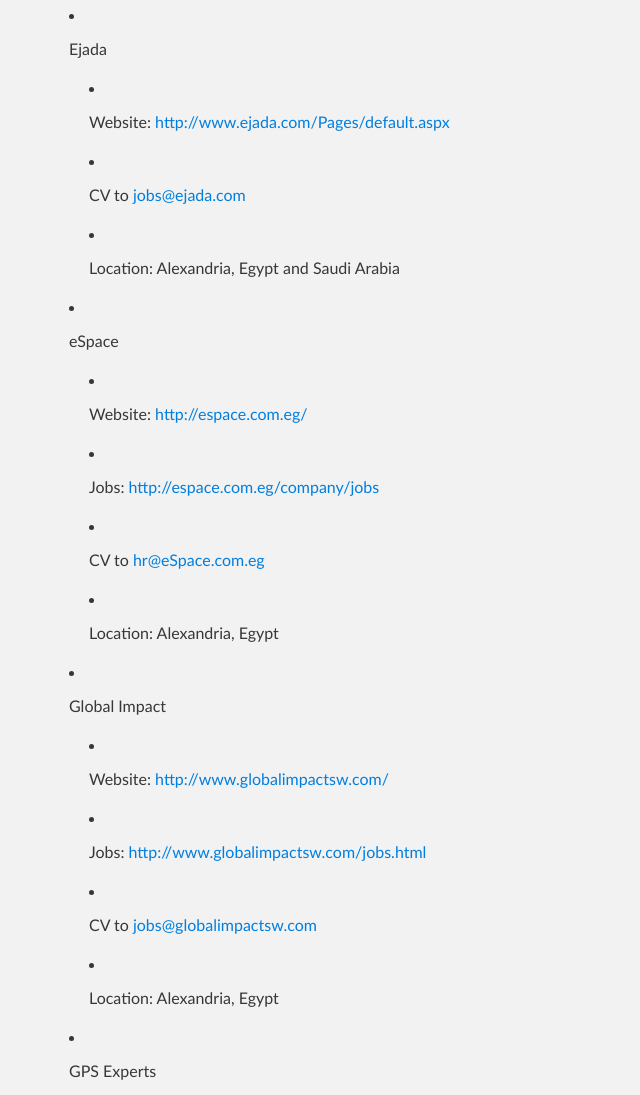
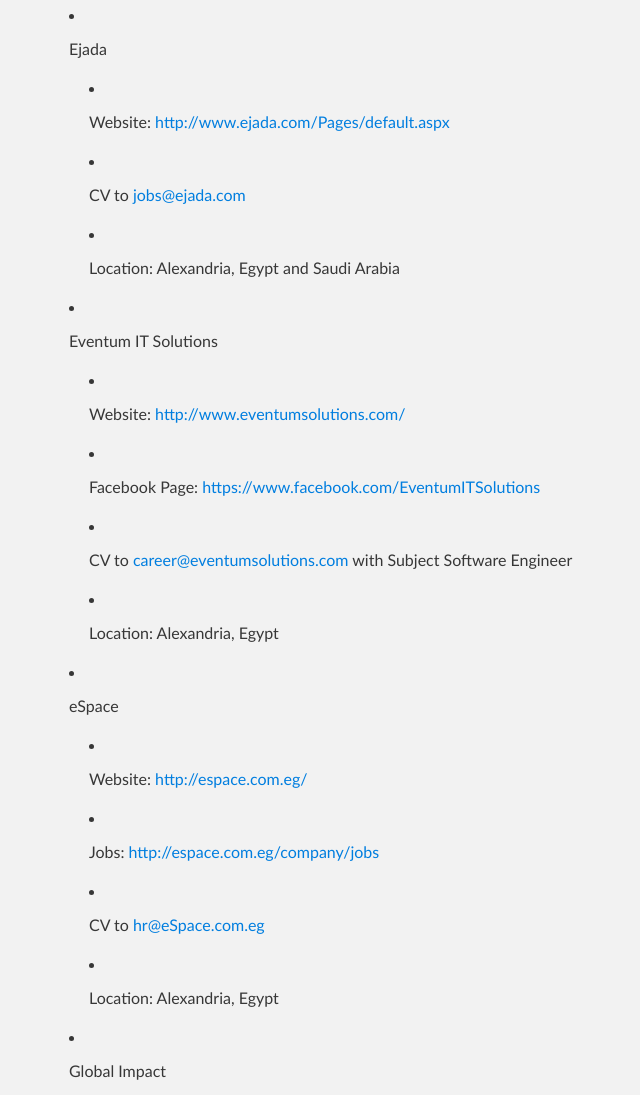
Before and after one commit to abousamra/companies, a plain HTML site: page index.html in a window 1280 px wide. Shown: the part 3417-4512 px from the top of the page, without its empty margins (271-911 px from the left). Drawn offline with Linux system fonts and the light colour scheme.

Commit message:
Update index.html

```diff
--- a/index.html
+++ b/index.html
@@ -196,6 +196,24 @@
   </li>
 </ul>
 </li>
+<li>
+  <p>Eventum IT Solutions</p>
+  <ul>
+   <li>
+    <p>Website: <a href="http://www.eventumsolutions.com/" target="_blank" rel="nofollow" >http://www.eventumsolutions.com/</a></p>
+  </li>
+  <li>
+    <p>Facebook Page: <a href="https://www.facebook.com/EventumITSolutions">https://www.facebook.com/EventumITSolutions</a></p>
+  </li>
+  <li>
+    <p>CV to <a href="">career@eventumsolutions.com</a> with Subject Software Engineer</p>
+  </li>
+  <li>
+    <p>Location: Alexandria, Egypt</p>
+  </li>
+</ul>
+</li>
+
 <li>
   <p>eSpace</p>
   <ul>
```
